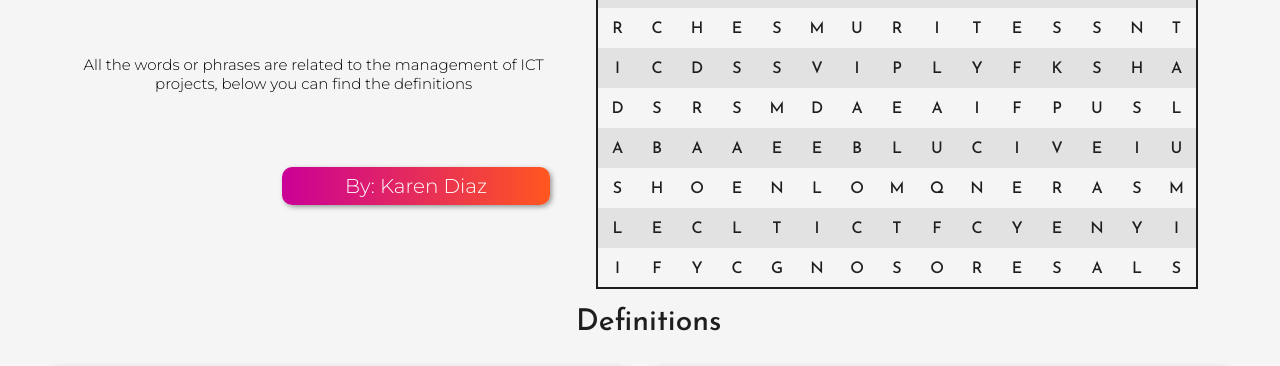
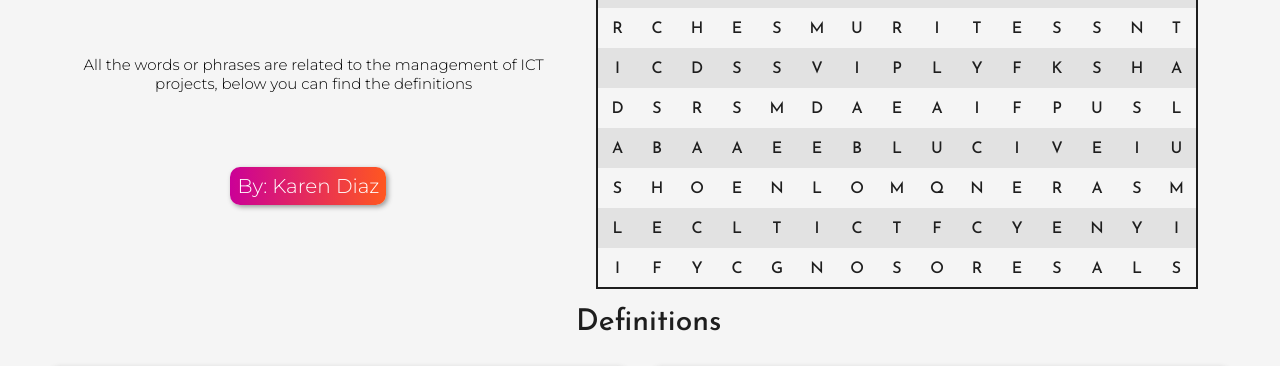
Before and after one commit to kdiazc/Patches_solution, a plain HTML site: page index.html in a window 1280 px wide. Shown: the part 393-759 px from the top of the page. Drawn offline with Linux system fonts and the light colour scheme.

Commit message:
cambio_boton

```diff
--- a/css/styles.css
+++ b/css/styles.css
@@ -87,8 +87,7 @@ nav ul li a{
 
 .boton{
     position: absolute;
-    left: 22%;
-    right: 57%;
+    left: 18%;
     text-align:center;
     font-size: 20px;
     top: 70%;
```
